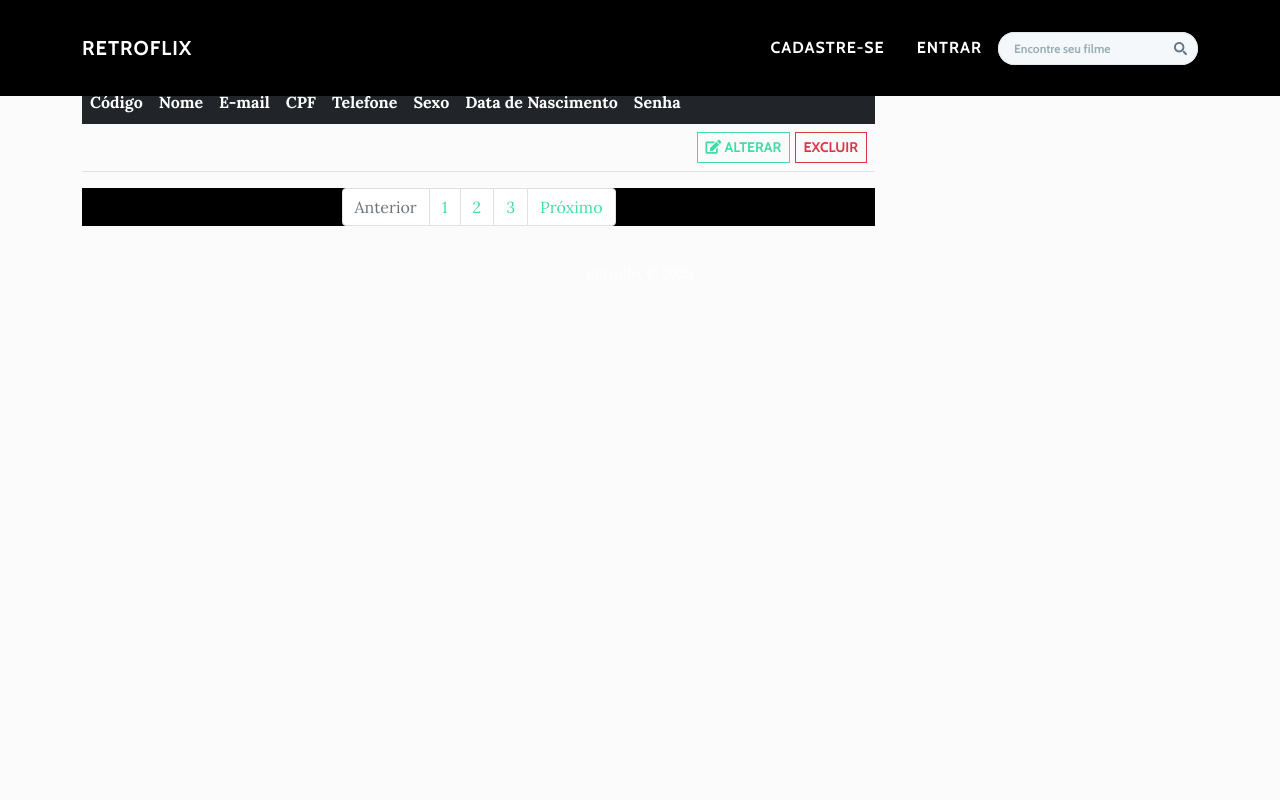
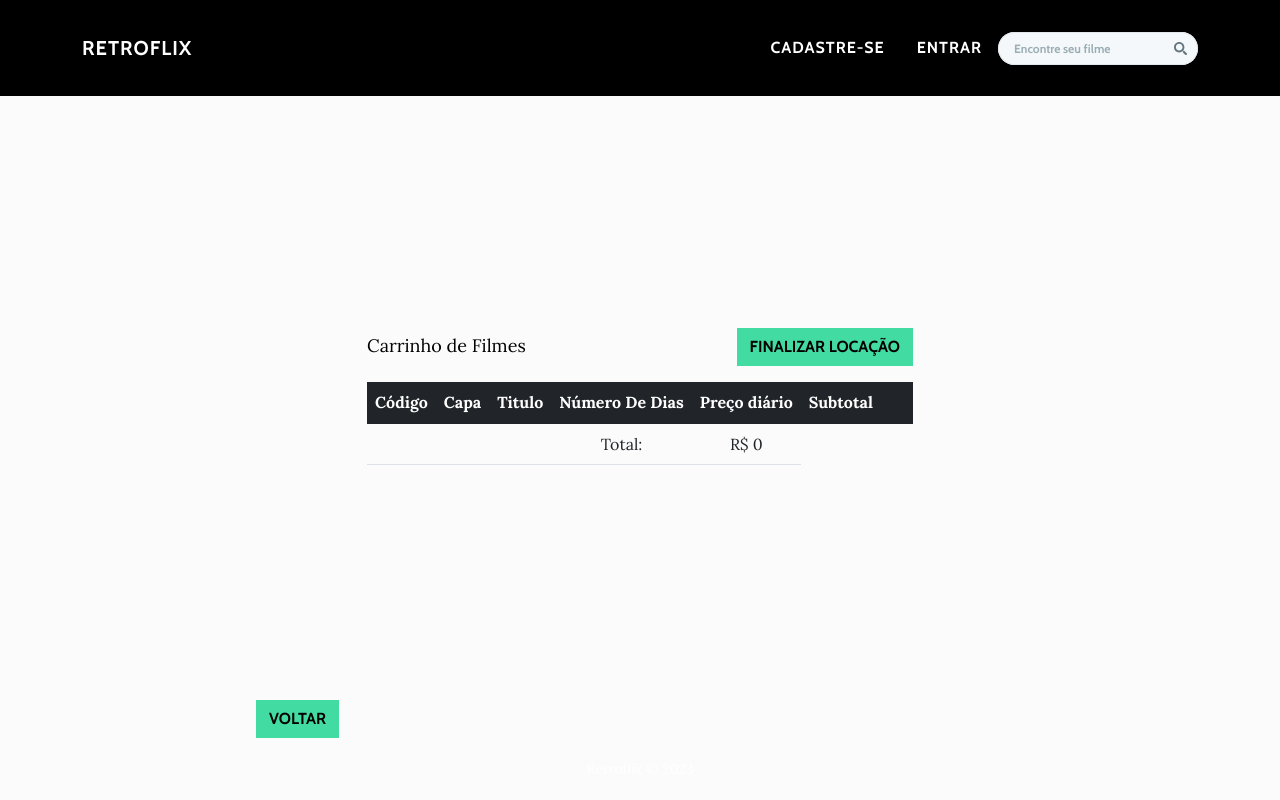
Before and after one commit to Cyber-Root0/retroflix, a PHP site: page /filmes/cart/index.php in a window 1280 px wide. Run offline with PHP 8.4, Linux system fonts and the light colour scheme; some libraries are stand-ins or nearby versions.

Commit message:
feat: carrinho de filmes

```diff
--- /dev/null
+++ b/app/lib/cart/Cart.php
@@ -0,0 +1,76 @@
+<?php
+namespace Retroflix\lib\cart;
+use  Retroflix\Entity\filme\FilmeLocacao as Filme;
+class Cart{
+    public function __construct(){
+        @session_start();
+        if (!isset($_SESSION["cart"])){
+            $_SESSION["cart"] = array();
+        }
+    }
+    public function add(Filme $filme){
+        if ( count($_SESSION["cart"]) > 0 ){
+
+            //atualiza o filme no carrinho caso ja exista
+            if (isset($_SESSION["cart"][$filme->codigo_filme])){
+                $_SESSION["cart"][$filme->codigo_filme]["numero_dias"]++;
+                $_SESSION["cart"][$filme->codigo_filme]["subtotal"] =
+                $_SESSION["cart"][$filme->codigo_filme]["numero_dias"] * $filme->preco_diario;
+            //se não existir, cria
+            }else{
+                $_SESSION["cart"][$filme->codigo_filme]["img"] = $filme->imagem_capa;
+                $_SESSION["cart"][$filme->codigo_filme]["titulo"] = $filme->titulo;
+                $_SESSION["cart"][$filme->codigo_filme]["numero_dias"] = $filme->numero_dias;
+                $_SESSION["cart"][$filme->codigo_filme]["preco_diario"] = $filme->preco_diario;
+                $_SESSION["cart"][$filme->codigo_filme]["subtotal"] = $filme->numero_dias * $filme->preco_diario;
+            }
+        //se o carrinho estiver vazio, adiciona o primeiro elemento
+        }else{
+            $_SESSION["cart"][$filme->codigo_filme]["img"] = $filme->imagem_capa;
+            $_SESSION["cart"][$filme->codigo_filme]["titulo"] = $filme->titulo;
+            $_SESSION["cart"][$filme->codigo_filme]["numero_dias"] = $filme->numero_dias;
+            $_SESSION["cart"][$filme->codigo_filme]["preco_diario"] = $filme->preco_diario;
+            $_SESSION["cart"][$filme->codigo_filme]["subtotal"] = $filme->numero_dias * $filme->preco_diario;
+        }
+
+    }
+    public function update(Filme $filme){
+
+        if (isset($_SESSION["cart"][$filme->codigo_filme])){
+
+            $_SESSION["cart"][$filme->codigo_filme]["numero_dias"] = $filme->numero_dias;
+            $_SESSION["cart"][$filme->codigo_filme]["preco_diario"] = $filme->preco_diario;
+            $_SESSION["cart"][$filme->codigo_filme]["subtotal"] = $filme->numero_dias * $filme->preco_diario;
+            return true;
+        }
+        return false;
+
+    }
+    public function getAll(){
+
+        if ( count($_SESSION["cart"]) > 0 ){
+            return $_SESSION["cart"];
+        }
+        return [];
+
+    }
+    public function delete($id){
+        if (isset($_SESSION["cart"][$id])){
+            unset($_SESSION["cart"][$id]);
+            return true;
+        }
+
+        return false;
+    }
+
+    public function getTotal(){
+        $total=0;
+        $filmes = $this->getAll();
+        foreach($filmes as $filme){
+            $total+= $filme["subtotal"];
+        }
+        return $total;
+
+    }
+
+}
--- a/public/filmes/cart/index.php
+++ b/public/filmes/cart/index.php
@@ -1,3 +1,24 @@
+<?php
+require_once __DIR__ . "/../../../vendor/autoload.php";
+require_once __DIR__ . "/../../../app/config/config.php";
+use Retroflix\Entity\filme\FilmeLocacao;
+use Retroflix\models\filme\Filme;
+use Retroflix\lib\cart\Cart;
+$cart = new Cart();
+if ( isset($_GET['add']) ){
+  $idFilme = (int) $_GET["add"];
+  $filme = (new Filme)->get($idFilme);
+
+  $filmeLocacao = new FilmeLocacao();
+  $filmeLocacao->titulo = $filme["titulo"];
+  $filmeLocacao->codigo_filme =strval($filme["codigo"]);
+  $filmeLocacao->numero_dias = 1;
+  $filmeLocacao->imagem_capa = $filme["imagem_capa"];
+  $filmeLocacao->preco_diario = $filme["preco_diario"];
+
+  $cart->add($filmeLocacao);
+}
+?>
 <!DOCTYPE html>
 <html>
 <meta charset="utf-8">
@@ -249,68 +270,62 @@
         </div>
     </nav>
     <!-- Body -->
-    <div class="container" style="display: flex; gap: 20px; flex-wrap: wrap">
+    <div class="container" style="display: flex; gap: 20px; flex-wrap: wrap; width: 100vw;height: 100vh;justify-content: center;align-items: center;">
 
         <!-- Tabelas -->
         <div class="mt-2">
                             <div class="">
                                 <div class="div d-flex justify-content-between mb-3">
                                     <div class="d-flex flex-row align-items-center">
-                                        <p class="m-0 flex-fill">Filtrar por:</p>
-                                        <input type="text" class="form-control w-100" name="filtro" id="">
+                                        <p class="m-0 flex-fill" style="color:black">Carrinho de Filmes</p>
                                     </div>
                                     <div class="div">
-                                        <a href="create.php" class="btn btn-primary">Cadastrar administrador</a>
+                                        <a href="create.php" class="btn btn-primary">Finalizar Locação</a>
                                     </div>
                                 </div>
                                 <table class="table table-hover rounded">
                                     <thead class="bg-dark text-white">
                                         <tr>
                                             <th scope="col">Código</th>
-                                            <th scope="col">Nome</th>
-                                            <th scope="col">E-mail</th>
-                                            <th scope="col">CPF</th>
-                                            <th scope="col">Telefone</th>
-                                            <th scope="col">Sexo</th>
-                                            <th scope="col">Data de Nascimento</th>
-                                            <th scope="col">Senha</th>
+                                            <th scope="col">Capa</th>
+                                            <th scope="col">Titulo</th>
+                                            <th scope="col">Número De Dias</th>
+                                            <th scope="col">Preço diário</th>
+                                            <th scope="col">Subtotal</th>
+                                            <th scope="col"></th>
                                             <th scope="col"></th>
                                         </tr>
                                     </thead>
-                                    <tbody class="">
-
+                                    <tbody class="" style="text-align: center;">
+                                      <?php foreach($cart->getAll() as $key => $filme): ?>
+                                        <tr>
+                                            <td scope="row"><?= $key ?></td>
+                                            <td scope="row"> <img height="80" width="80" src="/media/capas/<?= $filme["img"] ?>"> </td>
+                                            <td scope="row"><?= $filme["titulo"] ?></td>
+                                            <td><?= $filme["numero_dias"] ?></td>
+                                            <td><?= $filme["preco_diario"] ?></td>
+                                            <td>R$ <?= $filme["subtotal"] ?></td>
+                                            <td>
+                                                <a class="btn btn-outline-primary btn-sm ml-2" href="update.php?codigo=">
+                                                    <i class="fas fa-edit"></i> Atualizar
+                                                </a>
+                                                <a type="button" class="btn btn-outline-danger btn-sm ml-2" href="delete.php?codigo=<?= $key?>"><i class="fas fa-trash-alt"></i> Excluir</a>
+                                            </td>
+                                        </tr>
+                                        <?php endforeach; ?>
                                         <tr>
                                             <td scope="row"></td>
                                             <td scope="row"></td>
                                             <td></td>
-                                            <td></td>
-                                            <td></td>
-                                            <td></td>
-                                            <td></td>
-                                            <td></td>
-                                            <td>
-                                                <a class="btn btn-outline-primary btn-sm ml-2" href="update.php?codigo=">
-                                                    <i class="fas fa-edit"></i> Alterar
-                                                </a>
-                                                <a type="button" class="btn btn-outline-danger btn-sm ml-2" href="delete.php?codigo=<i class="fas fa-trash-alt"></i> Excluir</a>
-                                            </td>
+                                            <td>Total: </td>
+                                            <td>R$ <?= $cart->getTotal() ?></td>
+
                                         </tr>
-
                                     </tbody>
                                 </table>
                             </div>
                             <nav aria-label="Page navigation example">
-                                <ul class="pagination justify-content-center">
-                                    <li class="page-item disabled">
-                                        <a class="page-link" href="#" tabindex="-1">Anterior</a>
-                                    </li>
-                                    <li class="page-item"><a class="page-link" href="#">1</a></li>
-                                    <li class="page-item"><a class="page-link" href="#">2</a></li>
-                                    <li class="page-item"><a class="page-link" href="#">3</a></li>
-                                    <li class="page-item">
-                                        <a class="page-link" href="#">Próximo</a>
-                                    </li>
-                                </ul>
+
                             </nav>
                         </div>
         <!--
@@ -328,7 +343,15 @@
         </div>
         -->
     </div>
-    <div class="map-clean"></div>
+    <div class="map-clean" style="
+    color: black;
+    text-align: left;
+    margin-top: -100px;
+    margin-left: 20%;
+">
+<a class="btn btn-primary">Voltar
+</a>
+</div>
     <footer style="padding-top: 20px;padding-bottom: 20px;">
         <div class="container text-center">
             <p>Retroflix © 2023</p>
```
Also changed, not shown: app/Entity/filme/FilmeLocacao.php (added, +17 -0 lines), public/filmes/cart/delete.php (added, +16 -0 lines).
